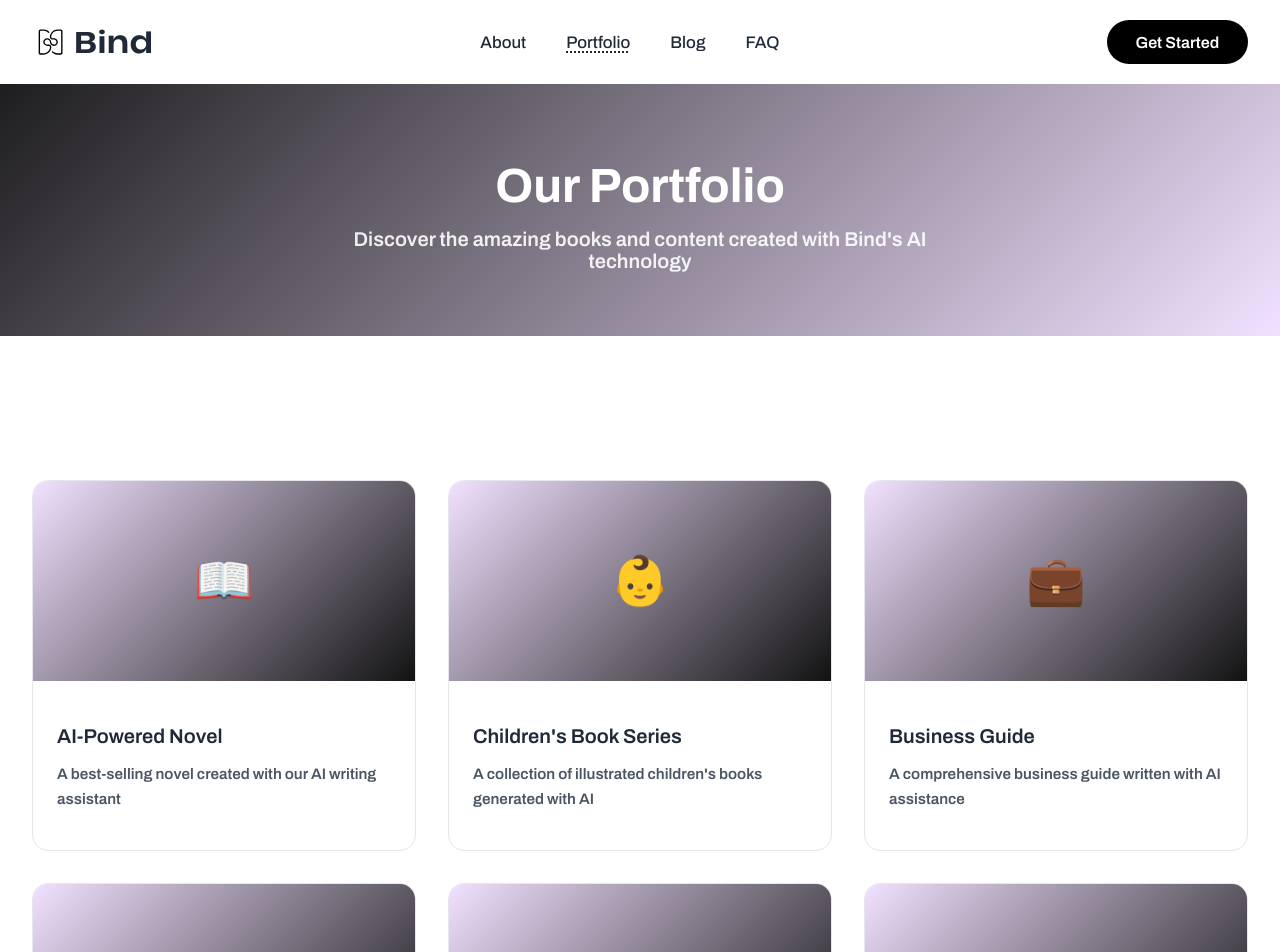
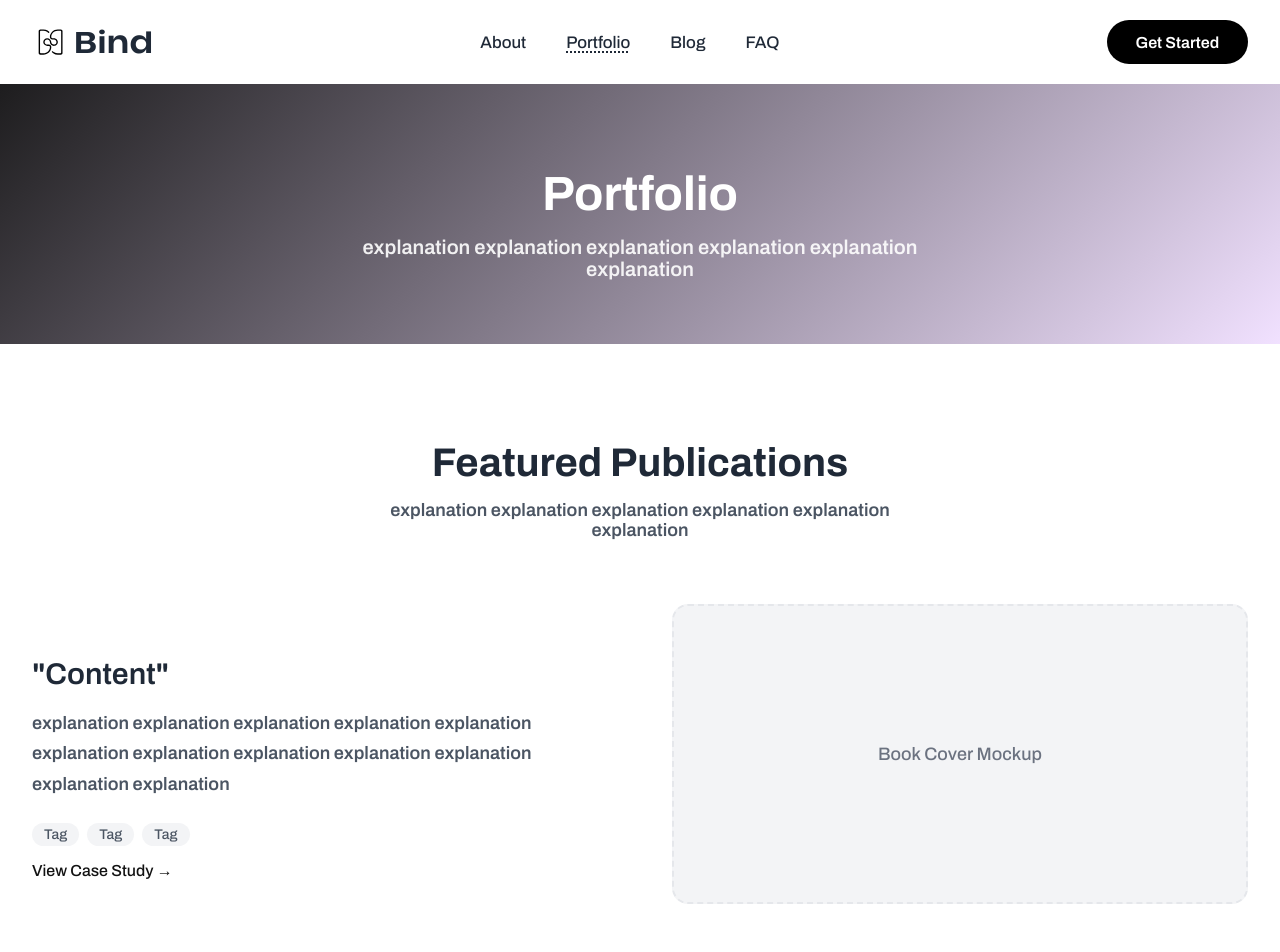
Before and after one commit to poster325/Bind-website, a React (Create React App) app: page /portfolio in a window 1280 px wide. Shown: the top 952 px of the page. Built offline with nearby package versions, Linux system fonts and the light colour scheme.

Commit message:
Update Portfolio.tsx

```diff
--- a/src/pages/Portfolio.tsx
+++ b/src/pages/Portfolio.tsx
@@ -1,15 +1,17 @@
 import React from "react";
 import styled from "styled-components";
 
-const PageHeader = styled.div`
-  background: linear-gradient(
-    135deg,
-    var(--primary-color) 0%,
-    var(--secondary-color) 100%
-  );
+const PageHeader = styled.section`
+  background: linear-gradient(135deg, var(--primary-color) 0%, var(--secondary-color) 100%);
   color: white;
   padding: 8rem 0 4rem;
   text-align: center;
+`;
+
+const Container = styled.div`
+  max-width: 1400px;
+  margin: 0 auto;
+  padding: 0 2rem;
 `;
 
 const PageTitle = styled.h1`
@@ -29,44 +31,102 @@ const Section = styled.section`
   padding: 6rem 0;
 `;
 
-const Container = styled.div`
-  max-width: 1400px;
-  margin: 0 auto;
-  padding: 0 2rem;
+const SectionTitle = styled.h2`
+  font-size: 2.5rem;
+  font-weight: 700;
+  text-align: center;
+  margin-bottom: 1rem;
+`;
+
+const SectionSubtitle = styled.p`
+  font-size: 1.125rem;
+  color: var(--text-secondary);
+  max-width: 600px;
+  text-align: center;
+  margin: 0 auto 4rem;
+`;
+
+const FeaturedSection = styled.div`
+  background: var(--bg-secondary);
+  padding: 4rem 0;
+`;
+
+const FeaturedItem = styled.div`
+  display: grid;
+  grid-template-columns: 1fr 1fr;
+  gap: 4rem;
+  align-items: center;
+  margin-bottom: 4rem;
+
+  &:nth-child(even) {
+    direction: rtl;
+  }
+
+  &:nth-child(even) > * {
+    direction: ltr;
+  }
+`;
+
+const FeaturedContent = styled.div`
+  h3 {
+    font-size: 1.875rem;
+    font-weight: 600;
+    margin-bottom: 1rem;
+    color: var(--text-primary);
+  }
+  p {
+    font-size: 1.125rem;
+    color: var(--text-secondary);
+    line-height: 1.7;
+    margin-bottom: 1.5rem;
+  }
+`;
+
+const FeaturedImage = styled.div`
+  height: 300px;
+  background: var(--bg-accent);
+  border: 2px dashed var(--border-color);
+  border-radius: 1rem;
+  display: flex;
+  align-items: center;
+  justify-content: center;
+  color: var(--text-light);
+  font-size: 1.125rem;
+  font-weight: 500;
 `;
 
 const PortfolioGrid = styled.div`
   display: grid;
-  grid-template-columns: repeat(auto-fit, minmax(300px, 1fr));
+  grid-template-columns: repeat(auto-fit, minmax(350px, 1fr));
   gap: 2rem;
-  margin-top: 3rem;
+  margin-bottom: 4rem;
 `;
 
-const PortfolioCard = styled.div`
+const PortfolioItem = styled.div`
   background: var(--bg-primary);
   border: 1px solid var(--border-color);
   border-radius: 1rem;
   overflow: hidden;
   transition: all 0.3s ease;
+  box-shadow: var(--shadow-sm);
 
   &:hover {
     transform: translateY(-4px);
     box-shadow: var(--shadow-lg);
+    border-color: var(--accent-color);
   }
 `;
 
 const PortfolioImage = styled.div`
-  height: 200px;
-  background: linear-gradient(
-    135deg,
-    var(--accent-color) 0%,
-    var(--primary-color) 100%
-  );
+  height: 250px;
+  background: var(--bg-accent);
   display: flex;
   align-items: center;
   justify-content: center;
-  color: white;
-  font-size: 3rem;
+  color: var(--text-light);
+  font-size: 1.125rem;
+  font-weight: 500;
+  border-bottom: 1px solid var(--border-color);
 `;
 
 const PortfolioContent = styled.div`
@@ -75,76 +135,157 @@ const PortfolioContent = styled.div`
   h3 {
     font-size: 1.25rem;
     font-weight: 600;
+    margin-bottom: 0.5rem;
     color: var(--text-primary);
-    margin-bottom: 0.5rem;
   }
 
   p {
     color: var(--text-secondary);
-    font-size: 0.95rem;
     line-height: 1.6;
+    margin-bottom: 1rem;
   }
 `;
 
+const Tags = styled.div`
+  display: flex;
+  flex-wrap: wrap;
+  gap: 0.5rem;
+  margin-bottom: 1rem;
+`;
+
+const Tag = styled.span`
+  background: var(--bg-accent);
+  color: var(--text-secondary);
+  padding: 0.25rem 0.75rem;
+  border-radius: 1rem;
+  font-size: 0.875rem;
+  font-weight: 500;
+`;
+
+const Link = styled.a`
+  color: var(--primary-color);
+  text-decoration: none;
+  font-weight: 500;
+  display: inline-flex;
+  align-items: center;
+  gap: 0.5rem;
+  transition: color 0.3s ease;
+
+  &:hover {
+    color: var(--secondary-color);
+  }
+`;
+
+const StatsGrid = styled.div`
+  display: grid;
+  grid-template-columns: repeat(auto-fit, minmax(200px, 1fr));
+  gap: 2rem;
+  margin: 3rem 0;
+`;
+
+const StatItem = styled.div`
+  text-align: center;
+  padding: 2rem;
+  background: var(--bg-primary);
+  border-radius: 1rem;
+  border: 1px solid var(--border-color);
+`;
+
+const StatNumber = styled.div`
+  font-size: 2.5rem;
+  font-weight: 700;
+  color: var(--primary-color);
+  margin-bottom: 0.5rem;
+`;
+
+const StatLabel = styled.div`
+  color: var(--text-secondary);
+  font-weight: 500;
+`;
+
 const Portfolio: React.FC = () => {
-  const projects = [
-    {
-      title: "AI-Powered Novel",
-      description: "A best-selling novel created with our AI writing assistant",
-      icon: "📖",
-    },
-    {
-      title: "Children's Book Series",
-      description:
-        "A collection of illustrated children's books generated with AI",
-      icon: "👶",
-    },
-    {
-      title: "Business Guide",
-      description: "A comprehensive business guide written with AI assistance",
-      icon: "💼",
-    },
-    {
-      title: "Poetry Collection",
-      description:
-        "An award-winning poetry collection created using our platform",
-      icon: "✒️",
-    },
-    {
-      title: "Cookbook",
-      description: "A popular cookbook with AI-generated recipes and content",
-      icon: "🍳",
-    },
-    {
-      title: "Self-Help Book",
-      description: "A transformative self-help book written with AI support",
-      icon: "🧠",
-    },
-  ];
-
   return (
     <>
       <PageHeader>
-        <PageTitle>Our Portfolio</PageTitle>
-        <PageSubtitle>
-          Discover the amazing books and content created with Bind's AI
-          technology
-        </PageSubtitle>
+        <Container>
+          <PageTitle>Portfolio</PageTitle>
+          <PageSubtitle>
+            explanation explanation explanation explanation explanation explanation
+          </PageSubtitle>
+        </Container>
       </PageHeader>
+
+      <FeaturedSection>
+        <Container>
+          <SectionTitle>Featured Publications</SectionTitle>
+          <SectionSubtitle>
+            explanation explanation explanation explanation explanation explanation
+          </SectionSubtitle>
+
+          {[1, 2].map((_, i) => (
+            <FeaturedItem key={i}>
+              <FeaturedContent>
+                <h3>"Content"</h3>
+                <p>
+                  explanation explanation explanation explanation explanation explanation explanation explanation explanation explanation explanation explanation
+                </p>
+                <Tags>
+                  <Tag>Tag</Tag>
+                  <Tag>Tag</Tag>
+                  <Tag>Tag</Tag>
+                </Tags>
+                <Link href="#">View Case Study →</Link>
+              </FeaturedContent>
+              <FeaturedImage>Book Cover Mockup</FeaturedImage>
+            </FeaturedItem>
+          ))}
+        </Container>
+      </FeaturedSection>
 
       <Section>
         <Container>
+          <SectionTitle>Published Books</SectionTitle>
+          <SectionSubtitle>
+            A collection of professionally designed books created through our platform
+          </SectionSubtitle>
+
           <PortfolioGrid>
-            {projects.map((project, index) => (
-              <PortfolioCard key={index}>
-                <PortfolioImage>{project.icon}</PortfolioImage>
+            {Array.from({ length: 4 }).map((_, i) => (
+              <PortfolioItem key={i}>
+                <PortfolioImage>Book Cover</PortfolioImage>
                 <PortfolioContent>
-                  <h3>{project.title}</h3>
-                  <p>{project.description}</p>
+                  <h3>Title</h3>
+                  <p>
+                    explanation explanation explanation explanation explanation explanation explanation explanation explanation explanation explanation explanation
+                  </p>
+                  <Tags>
+                    <Tag>Tag</Tag>
+                    <Tag>Tag</Tag>
+                  </Tags>
+                  <Link href="#">View Details →</Link>
                 </PortfolioContent>
-              </PortfolioCard>
+              </PortfolioItem>
             ))}
           </PortfolioGrid>
+
+          <StatsGrid>
+            <StatItem>
+              <StatNumber>500+</StatNumber>
+              <StatLabel>Books Published</StatLabel>
+            </StatItem>
+            <StatItem>
+              <StatNumber>95%</StatNumber>
+              <StatLabel>User Satisfaction</StatLabel>
+            </StatItem>
+            <StatItem>
+              <StatNumber>5+</StatNumber>
+              <StatLabel>Awards Won</StatLabel>
+            </StatItem>
+            <StatItem>
+              <StatNumber>300+</StatNumber>
+              <StatLabel>Binders</StatLabel>
+            </StatItem>
+          </StatsGrid>
         </Container>
       </Section>
     </>
```
